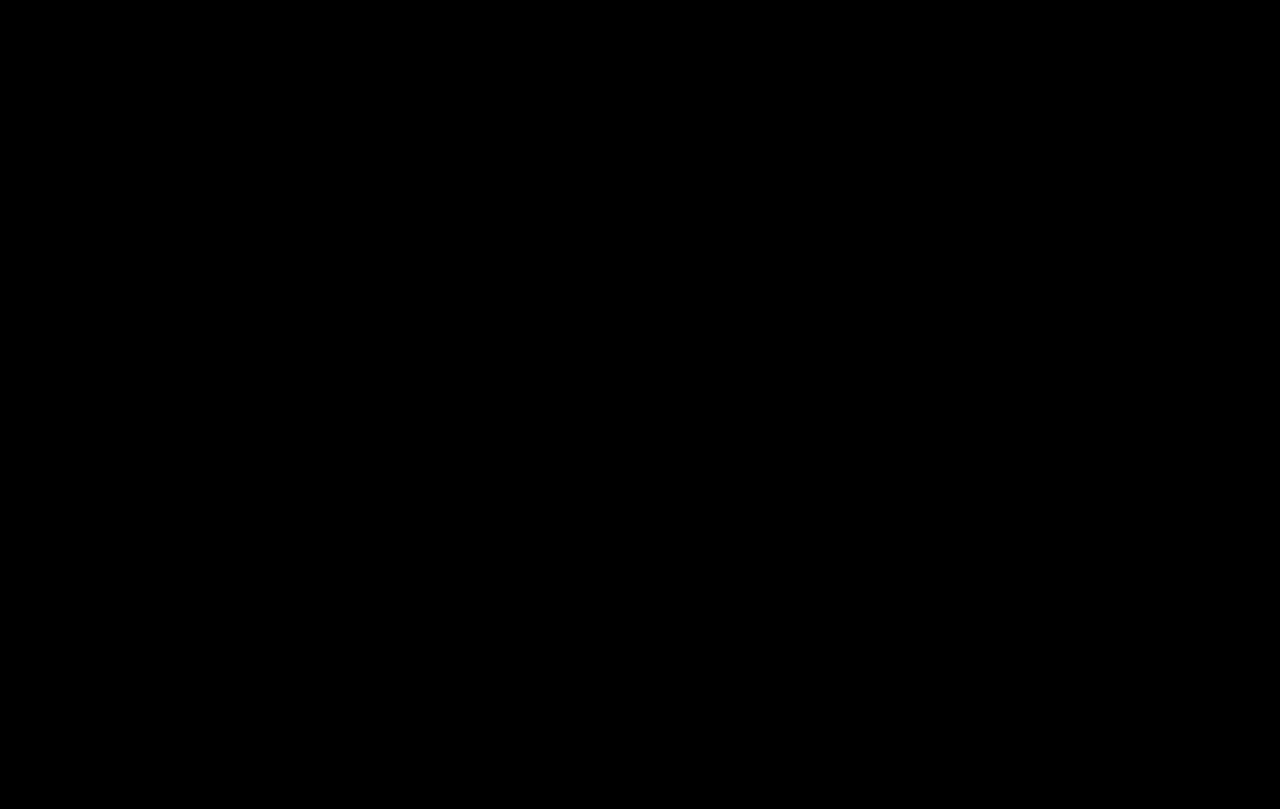
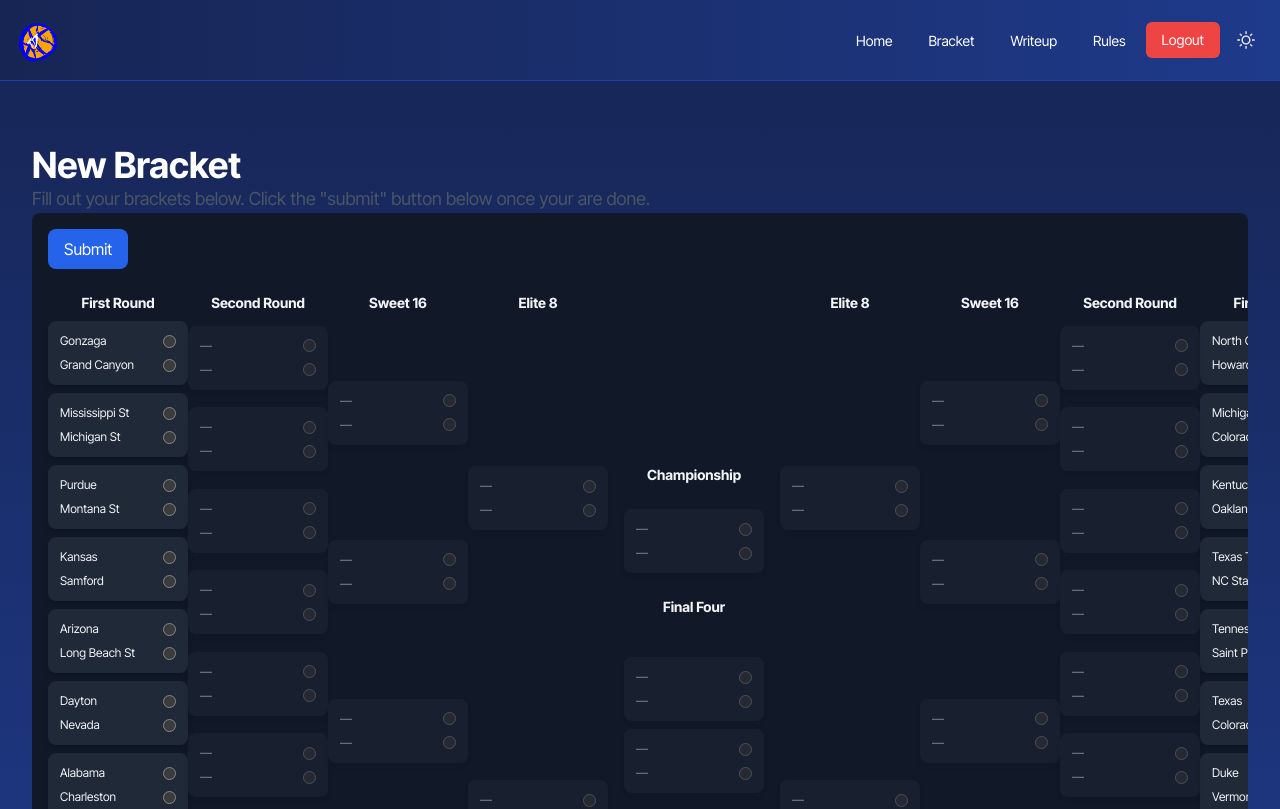
Before and after one commit to tamu-datathon-org/slamfunk, a Next.js app in the folder slamfunk-website/: page /bracket/new in a window 1280 px wide. Before the commit this address had no page. Shown: the top 809 px of the page. Built offline with nearby package versions, Linux system fonts and the light colour scheme; no server answers; sample sign-in values are in the browser's storage.

Commit message:
connected bracket, added new bracket flow, updated writeup functions

```diff
--- /dev/null
+++ b/slamfunk-website/app/api/bracket/get/[bid]/route.ts
@@ -0,0 +1,28 @@
+// get the bracket by the bracket id
+import AWS from 'aws-sdk';
+import { NextRequest, NextResponse } from 'next/server';
+import { Bracket } from '../../route';
+
+const dynamoDB = new AWS.DynamoDB.DocumentClient({
+  region: process.env.AWS_REGION,
+  accessKeyId: process.env.AWS_ACCESS_KEY_ID,
+  secretAccessKey: process.env.AWS_SECRET_ACCESS_KEY,
+});
+
+const TABLE_NAME = 'Brackets';
+
+export async function GET(_request: NextRequest, { params }) {
+    const { bid } = params;
+    const paramsDB = { TableName: TABLE_NAME, Key: { id: bid } };
+    try {
+        const data = await dynamoDB.get(paramsDB).promise();
+        const bracket = data.Item as Bracket || null;
+        if (!bracket) {
+            return NextResponse.json({ error: 'Bracket not found' }, { status: 404 });
+        } else {
+            return NextResponse.json(bracket, { status: 200 });
+        }
+    } catch (error) {
+        return NextResponse.json({ error: (error as Error).message }, { status: 500 });
+    }
+}
--- /dev/null
+++ b/slamfunk-website/app/bracket/[bid]/page.tsx
@@ -0,0 +1,52 @@
+"use client";
+import Header from "components/Header"
+import { useEffect, useState } from "react";
+import { Bracket } from "app/api/bracket/route";
+import { redirect, useParams } from "next/navigation";
+import { getSession } from "next-auth/react";
+import MarchMadnessBracket from "components/MarchMadnessBracket";
+
+export default function EditBracket() {
+    const { bid } = useParams();
+    const [loading, setLoading] = useState<boolean>(true);
+    const [bracket, setBracket] = useState<Bracket | null>(null);
+    const [userId, setuserId] = useState<string | null>(null);
+
+    useEffect(() => {
+        const fetchData = async() => {
+            const session = await getSession();
+            const userId = session?.user?.id;
+            setuserId(userId);
+            const res = await fetch(`/api/bracket/get/${bid}`)
+            if (res.ok) {
+                const data = await res.json();
+                setBracket(data);
+            }
+            setLoading(false);
+        }
+
+        fetchData();
+    }, [])
+
+    if (loading) { return <></>; }
+    if (!bracket) { return redirect(`/error?error=error getting bracket`); }
+    if (!userId) { return redirect('/login'); }
+
+    return (
+        <div className='flex flex-col min-h-screen bg-white dark:bg-gradient-to-b dark:from-blue-950 dark:to-blue-900'>
+            <Header/>
+            <div className='w-full p-4 md:p-6 lg:p-8'>
+                <h1 className='mt-8 text-4xl font-bold'>Bracket</h1>
+                <h4 className='text-gray-600 text-lg'>
+                    Edit your brackets below. Click the "submit" button below once your are done.
+                </h4>
+                <MarchMadnessBracket
+                    submissionId={bracket.id}
+                    userID={userId!}
+                    roundData={bracket}
+                />
+            </div>
+        </div>
+
+    )
+}
--- /dev/null
+++ b/slamfunk-website/app/bracket/new/page.tsx
@@ -0,0 +1,46 @@
+"use client";
+
+import { generateSampleMatches } from "components/bracket-utils";
+import Header from "components/Header"
+import MarchMadnessBracket from "components/MarchMadnessBracket"
+import { useEffect, useState } from "react";
+import { redirect } from "next/navigation";
+import { getSession } from "next-auth/react";
+
+export default function NewBracket() {
+    const [userId, setUserId] = useState<string | null>(null);
+    const [loading, setLoading] = useState<boolean>(true);
+
+    useEffect(() => {
+
+        const fetchSession = async() => {
+            const session = await getSession();
+            const userId = session?.user?.id;
+            setUserId(userId);
+            setLoading(false);
+        }
+
+        fetchSession();
+
+    }, [])
+
+    if (loading) { return <></>; }
+    if (!userId) { return redirect('/login'); }
+
+    return (
+        <div className='flex flex-col min-h-screen bg-white dark:bg-gradient-to-b dark:from-blue-950 dark:to-blue-900'>
+            <Header/>
+            <div className='w-full p-4 md:p-6 lg:p-8'>
+                <h1 className='mt-8 text-4xl font-bold'>New Bracket</h1>
+                <h4 className='text-gray-600 text-lg'>
+                    Fill out your brackets below. Click the "submit" button below once your are done.
+                </h4>
+                <MarchMadnessBracket
+                    initialMatches={generateSampleMatches()}
+                    submissionId={crypto.randomUUID().toString()}
+                    userID={userId!}
+                />
+            </div>
+        </div>
+    )
+}
--- a/slamfunk-website/app/bracket/page.tsx
+++ b/slamfunk-website/app/bracket/page.tsx
@@ -1,26 +1,94 @@
 "use client";
 
-import React, { useState } from 'react';
-import MarchMadnessBracket from '../../components/MarchMadnessBracket';
-import { generateSampleMatches } from '../../components/bracket-utils';
+import React, { useEffect, useState } from 'react';
+import Header from 'components/Header';
+import { FaBasketballBall } from "react-icons/fa";
+import { getSession } from 'next-auth/react';
+import { Bracket } from 'app/api/bracket/route';
+import { useRouter } from 'next/navigation';
 
 const App: React.FC = () => {
-  const [sampleMatches] = useState(generateSampleMatches());
+    const [brackets, setBrackets] = useState<Bracket[]>([]);
+    const [loading, setLoading] = useState<boolean>(true);
+    const router = useRouter();
 
-  const handleBracketChange = (bracketData: any) => {
-    console.log('Bracket updated:', bracketData);
-    // You could save to localStorage, send to a server, etc.
-  };
+    useEffect(() => {
 
-  return (
-    <div className="dark:bg-gray-900 min-h-screen">
-      <MarchMadnessBracket
-        initialMatches={sampleMatches}
-        onBracketChange={handleBracketChange}
-        submissionId="user123_bracket"
-      />
-    </div>
-  );
+        const fetchBrackets = async() => {
+            const session = await getSession();
+            const userId = session?.user?.id;
+            if (!userId) { router.push('/login'); }
+            const res = await fetch(`/api/bracket/${userId}`)
+            if (res.ok) {
+                const data = await res.json();
+                setBrackets(data);
+            }
+            setLoading(false);
+        }
+
+        fetchBrackets();
+
+    }, [])
+
+    if (loading) { return <></>; }
+
+    const handleDeleteBracket = async (bid: string) => {
+        const res = await fetch(`/api/bracket/delete/${bid}`, { method: 'DELETE' });
+        if (res.ok) {
+            setBrackets(brackets.filter(bracket => bracket.id !== bid));
+        } else {
+            console.error('Error deleting bracket');
+            router.push('/error?error=error deleting bracket');
+        }
+    }
+
+    return (
+        <div className='flex flex-col min-h-screen bg-white dark:bg-gradient-to-b dark:from-blue-950 dark:to-blue-900'>
+            <Header/>
+            <div className='w-full p-4 md:p-6 lg:p-8'>
+                <h1 className='mt-8 text-4xl font-bold'>Bracket Submission</h1>
+                <h4 className='text-gray-600 text-lg'>
+                    Fill out your brackets below. You can fill up to 5 brackets.
+                </h4>
+                <div className='my-4 h-full flex flex-col gap-y-2'>
+                    {brackets.map((bracket: Bracket) => (
+                        <div key={bracket.id} className='dark:bg-gray-600 px-4 py-2 bg-gray-100 rounded-lg flex items-center justify-between'>
+                            <div className='flex gap-x-2 items-center'>
+                                <div className='w-8 aspect-square rounded-full bg-black text-white grid place-items-center'>
+                                    <FaBasketballBall />
+                                </div>
+                                <span className='text-lg font-bold'>Bracket {bracket.id.slice(0, 5)}</span>
+                            </div>
+                            <div className='flex gap-x-2 items-center'>
+                                <a
+                                    href={`/bracket/${bracket.id}`}
+                                    className='px-4 py-2 bg-blue-200 text-blue-900 rounded-lg'
+                                >
+                                    Edit
+                                </a>
+                                <button
+                                    onClick={() => handleDeleteBracket(bracket.id)}
+                                    type="button"
+                                    className='px-4 py-2 bg-red-200 text-red-900 rounded-lg'
+                                >
+                                    Delete
+                                </button>
+                            </div>
+                        </div>
+                    ))}
+                </div>
+                {(brackets.length < 5) ?
+                <a
+                    href='/bracket/new'
+                    className='px-4 py-2 bg-black text-white rounded-lg'
+                >
+                    New Bracket
+                </a>
+                : <></> }
+
+            </div>
+        </div>
+    );
 };
 
 export default App;
--- a/slamfunk-website/app/writeup/page.tsx
+++ b/slamfunk-website/app/writeup/page.tsx
@@ -50,7 +50,7 @@
                 <SubmissionComplete
                     userId={session.user.id}
                     setSubmitted={setSubmitted}
-                    bracketSubmitted={false}
+                    bracketSubmitted={true}
                     submissionType={writeupData.type}
                     fileName={writeupData.filename}
                 />
@@ -141,7 +141,7 @@
                 <PiLinkBold className='text-gray-400 text-xl'/>
                 <input
                     type='text'
-                    className='w-full placeholder:text-gray-400 outline-none'
+                    className='bg-transparent w-full placeholder:text-gray-400 outline-none'
                     placeholder='Insert your YouTube link here'
                     value={link}
                     onChange={(e) => setLink(e.target.value)}
@@ -209,6 +209,18 @@
 
 const SubmissionComplete = (props: SubmissionCompleteProps) => {
     const [error, setError] = useState<string | null>(null);
+    const [bracketSubmitted, setBracketSubmitted] = useState<boolean>(props.bracketSubmitted);
+
+    useEffect(() => {
+
+        const checkBracketSubmission = async () => {
+            const res = await fetch(`/api/bracket/${props.userId}`);
+            setBracketSubmitted(res.ok);
+        }
+
+        checkBracketSubmission();
+
+    }, [])
 
     const handleDeleteSubmission = async () => {
         const res = await fetch(`/api/writeup/${props.userId}`, {
@@ -237,7 +249,7 @@
                 To resubmit your writeup, delete your current submission and create a new writeup (only 1 submission allowed)
             </p>
         </div>
-        {props.bracketSubmitted ?
+        {bracketSubmitted ?
         <></>
         :
         <div className='mt-1 w-full px-4 py-2 rounded-lg bg-red-200 flex items-center gap-x-2 text-red-900'>
@@ -247,7 +259,7 @@
             </p>
         </div>
         }
-        <div className='mt-4 w-fit p-4 rounded-lg border-2 border-black flex flex-col gap-y-2'>
+        <div className='dark:bg-black mt-4 w-fit p-4 rounded-lg border-2 border-black flex flex-col gap-y-2'>
             <div className='w-full flex items-center justify-between gap-x-8'>
                 <h2 className='font-bold text-2xl'>Submission Details</h2>
                 <button
--- a/slamfunk-website/components/FileUpload.tsx
+++ b/slamfunk-website/components/FileUpload.tsx
@@ -86,7 +86,7 @@
     return (
     <div>
         <div
-            className={`relative bg-gray-100 p-12 border-2 border-black ${file ? "border-solid" : "border-dashed"} rounded-lg flex flex-col items-center gap-y-2`}
+            className={`relative dark:bg-gray-600 dark:border-white bg-gray-100 p-12 border-2 border-black ${file ? "border-solid" : "border-dashed"} rounded-lg flex flex-col items-center gap-y-2`}
             onDragOver={(e) => e.preventDefault()}
             onDrop={handleDrop}
         >
@@ -130,7 +130,7 @@
             Submit
         </button>
         {error ? <p className="mt-4 font-bold text-red-600">{error}</p> : <></>}
-        <div className="mt-4 text-sm text-gray-600">
+        <div className="mt-4 text-sm text-gray-600 dark:text-gray-200">
             <p>
                 <span className="font-bold">
                     Accepted file types
--- a/slamfunk-website/components/Header.tsx
+++ b/slamfunk-website/components/Header.tsx
@@ -27,7 +27,7 @@
           </Link>
         </div>
         <nav className="flex items-center">
-          <ul className="flex space-x-1 mr-2">
+          <ul className="flex space-x-1 mr-2 items-center">
             <li>
               <Link
                 href="/"
@@ -38,20 +38,20 @@
             </li>
             <li>
               <Link
-                href="#competition-tracks"
-                className="text-sm text-gray-800 dark:text-white px-4 py-2 rounded-md hover:bg-blue-50 dark:hover:bg-blue-800 transition-colors"
-              >
-                Challenge
-              </Link>
-            </li>
-            {/* <li>
-              <Link
                 href="/bracket"
                 className="text-sm text-gray-800 dark:text-white px-4 py-2 rounded-md hover:bg-blue-50 dark:hover:bg-blue-800 transition-colors"
               >
                 Bracket
               </Link>
-            </li> */}
+            </li>
+            <li>
+              <Link
+                href="/writeup"
+                className="text-sm text-gray-800 dark:text-white px-4 py-2 rounded-md hover:bg-blue-50 dark:hover:bg-blue-800 transition-colors"
+              >
+                Writeup
+              </Link>
+            </li>
             <li>
               <a
                 href="#faq-section"
@@ -60,7 +60,7 @@
                 Rules
               </a>
             </li>
-            {/*{status === "authenticated" ? (
+            {status === "authenticated" ? (
               <li>
                 <button
                   onClick={handleSignOut}
@@ -78,15 +78,7 @@
                   Login
                 </Link>
               </li>
-            )}*/}
-            <li>
-              <a
-                href="#footersec"
-                className="text-sm text-gray-800 dark:text-white px-4 py-2 rounded-md hover:bg-blue-50 dark:hover:bg-blue-800 transition-colors"
-              >
-                Contact
-              </a>
-            </li>
+            )}
           </ul>
           <ThemeSwitch />
         </nav>
--- a/slamfunk-website/components/MarchMadnessBracket.tsx
+++ b/slamfunk-website/components/MarchMadnessBracket.tsx
@@ -1,4 +1,7 @@
+"use client"
 import React, { useState, useEffect } from 'react';
+import { Bracket } from 'app/api/bracket/route';
+import { useRouter } from 'next/navigation';
 
 // Type definitions
 type Team = string | null;
@@ -31,6 +34,7 @@
   onBracketChange?: (bracket: BracketData) => void;
   submissionId?: string;
   userID?: string;
+  roundData?: Bracket;
 }
 
 const MarchMadnessBracket: React.FC<MarchMadnessBracketProps> = ({
@@ -38,9 +42,25 @@
   onBracketChange,
   submissionId = "user_bracket",
   userID = crypto.randomUUID(),
+  roundData
 }) => {
   // Initialize bracket data
-  const [bracket, setBracket] = useState<BracketData>({
+  const [bracket, setBracket] = useState<BracketData>(
+    (roundData) ?
+    {
+        id: roundData.id,
+        user_id: roundData.user_id,
+        rounds: {
+            round_64: roundData.rounds.round_64,
+            round_32: roundData.rounds.round_32,
+            sweet_16: roundData.rounds.sweet_16,
+            elite_8: roundData.rounds.elite_8,
+            final_4: roundData.rounds.final_4,
+            championship: roundData.rounds.championship
+        }
+    }
+    :
+    {
     id: submissionId,
     user_id: userID,
     rounds: {
@@ -52,6 +72,7 @@
       championship: {}
     }
   });
+  const router = useRouter();
 
   // Initialize from provided matches
   useEffect(() => {
@@ -182,6 +203,7 @@
 
       const result = await response.json();
       console.log('Bracket successfully sent:', result);
+      router.push('/bracket');
     } catch (error) {
       console.error('Error sending bracket:', error);
     }
@@ -227,11 +249,11 @@
       <div className="flex flex-col">
         <div className="flex items-center justify-between p-1">
           <span className="truncate max-w-[80px]">—</span>
-          <input type="radio" disabled className="ml-1" />
+          <input type="radio" className="ml-1" />
         </div>
         <div className="flex items-center justify-between p-1">
           <span className="truncate max-w-[80px]">—</span>
-          <input type="radio" disabled className="ml-1" />
+          <input type="radio" className="ml-1" />
         </div>
       </div>
     </div>
@@ -368,16 +390,13 @@
   };
 
   return (
-    <div className="w-full h-screen p-4 font-sans bg-gray-50 dark:bg-gray-900 text-gray-900 dark:text-gray-100 overflow-y-auto">
-      <div className="flex justify-center items-center mb-4">
-        <h1 className="text-2xl font-bold text-center">{"TD March Madness Mania!"}</h1>
-        <button
-          onClick={exportBracket}
-          className="bg-blue-600 hover:bg-blue-700 text-white px-4 py-2 rounded-lg transition-all ml-4"
-        >
-          Export Bracket
-        </button>
-      </div>
+    <div className="w-full h-screen p-4 rounded-lg font-sans bg-gray-50 dark:bg-gray-900 text-gray-900 dark:text-gray-100 overflow-y-auto">
+            <button
+                onClick={exportBracket}
+                className="mb-6 bg-blue-600 hover:bg-blue-700 text-white px-4 py-2 rounded-lg transition-all"
+            >
+                Submit
+            </button>
 
       <div className="flex h-[calc(100vh-120px)]">
         {/* Left side bracket */}
```
